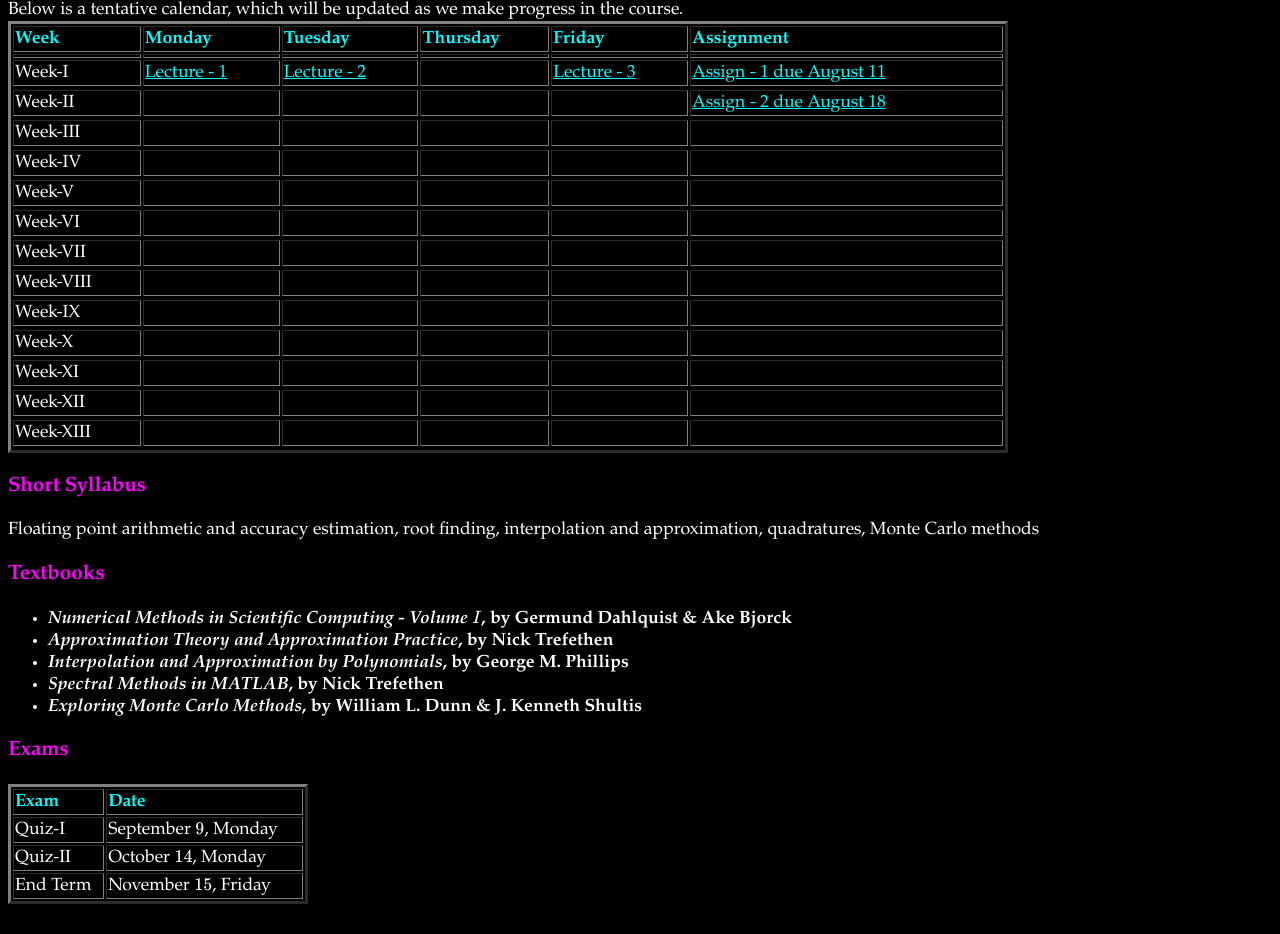
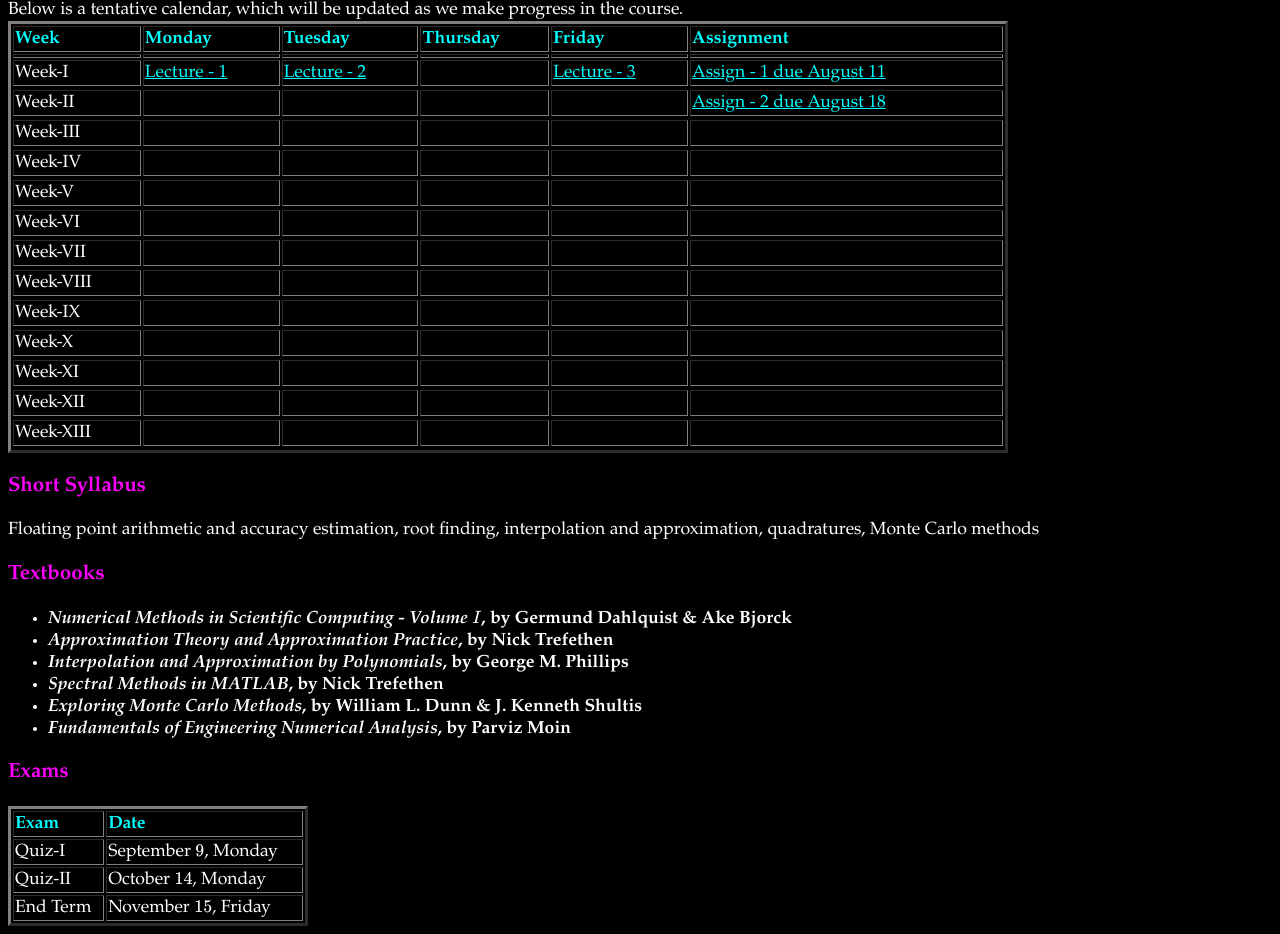
Before and after one commit to sivaramambikasaran/2019_NMSC, a plain HTML site: page index.html in a window 1280 px wide. Shown: the part 1123-2057 px from the top of the page. Before the commit the page ends 2035 px from the top, so only its background shows below. Drawn offline with nearby package versions, Linux system fonts and the light colour scheme; some packages are replaced by stand-ins of ours.

Commit message:
Update index.html

```diff
--- a/index.html
+++ b/index.html
@@ -220,6 +220,7 @@ Floating point arithmetic and accuracy estimation, root finding, interpolation a
 <li><b><i>Interpolation and Approximation by Polynomials</i>, by George M. Phillips</b></li>
 <li><b><i>Spectral Methods in MATLAB</i>, by Nick Trefethen</b></li>
 <li><b><i>Exploring Monte Carlo Methods</i>, by William L. Dunn & J. Kenneth Shultis</b></li>
+<li><b><i>Fundamentals of Engineering Numerical Analysis</i>, by Parviz Moin</b></li>
 </ul>
 
 
```
